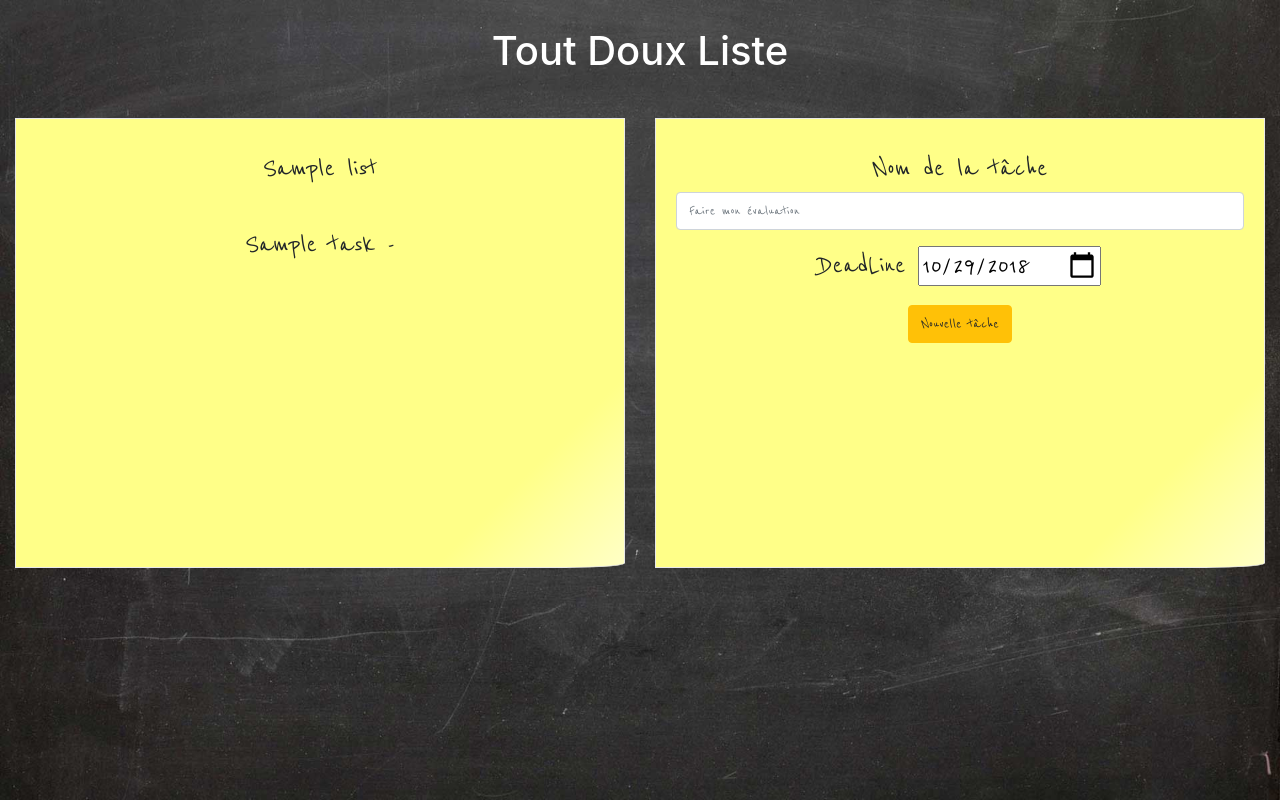
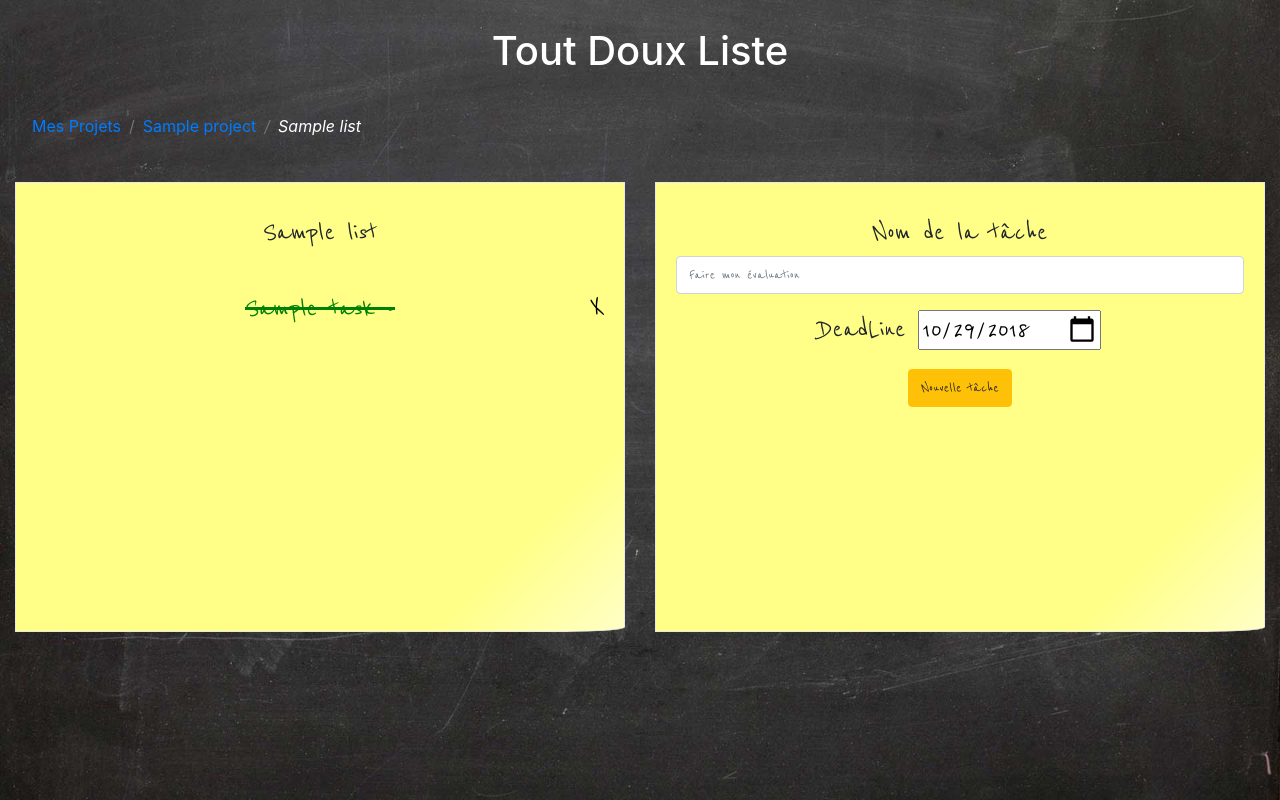
Before and after one commit to paulgiraudet/todolist, a PHP site: page /tasks.php?id=1 in a window 1280 px wide. Run offline with PHP 8.4, Linux system fonts and the light colour scheme; the visitor is signed in with stand-in values (Sample User, id 1); tables that the repository leaves empty or names only in its code hold one stand-in row (values such as "Sample post").

Commit message:
possibility to delete a task// check/uncheck it // breadcrumb

```diff
--- a/css/main.css
+++ b/css/main.css
@@ -106,6 +106,15 @@
   font-size:40px;
 }
 
+.breadcrumb{
+  background-color: transparent;
+}
+
+.breadcrumb .active{
+  color:white;
+  font-style:italic;
+}
+
 .postit{
   min-height:250px;
   max-height:250px;
@@ -120,7 +129,7 @@
 }
 
 
-.postit, .postitadd label, .postitList{
+.postit, .postitadd label, .postitList, .postitadd{
   font-family:'Reenie Beanie';
 }
 
@@ -164,6 +173,30 @@
 .postitList ul{
   text-decoration: none;
 }
+
+.dotask, .donetask{
+  transition:0.3s all;
+}
+
+.dotask{
+  color:black;
+}
+
+.dotask:hover{
+  text-decoration: none;
+  color:green;
+}
+
+.donetask{
+  text-decoration: line-through;
+  color:green;
+}
+
+.donetask:hover{
+  color:red;
+  text-decoration: line-through;
+}
+
 .delete{
   position:absolute;
   right:10px;
@@ -172,9 +205,16 @@
   transition:0.3s all;
 }
 
-.delete:hover{
+.delete:hover, .deleteTask:hover{
   text-decoration: none;
   color:red;
+}
+
+.deleteTask{
+  position:absolute;
+  right:20px;
+  color:black;
+  transition:0.3s all;
 }
 
 input["type=date"]{
--- a/tasks.php
+++ b/tasks.php
@@ -15,6 +15,14 @@
 
 <?php
 
+$req_project = $bdd->prepare('SELECT *, DATE_FORMAT(deadline, "%d/%m/%Y") AS deadlinebis FROM projects WHERE id= :id');
+$req_project->execute(array(
+  'id' => $_SESSION['idproject']
+));
+
+$project = $req_project->fetch();
+
+
 $req_list = $bdd->prepare('SELECT * FROM lists WHERE id= :id');
 $req_list->execute(array(
   'id' => $_SESSION['idlist']
@@ -24,6 +32,15 @@
 
 ?>
 
+ <nav aria-label="breadcrumb" class="breadMargin pl-3">
+   <ol class="breadcrumb">
+     <li class="breadcrumb-item"><a href="projects.php">Mes Projets</a></li>
+     <li class="breadcrumb-item" aria-current="page"><a href="lists.php"><?= $project['name'] ?></a></li>
+     <li class="breadcrumb-item active" aria-current="page"><?= $list['name'] ?></li>
+   </ol>
+ </nav>
+
+
 <div class="container-fluid">
   <div class="row">
     <div class="col-sm-6">
@@ -31,11 +48,11 @@
 
         <p><?= $list['name'] ?></p></br>
 
-          <ul class="list-unstyled">
+          <ul class="list-unstyled taskManagement">
 
         <?php
 
-          $req_tasks = $bdd->prepare('SELECT name, DATE_FORMAT(deadline, "%d/%m/%Y") AS deadlinebis FROM tasks WHERE id_list = :idlist ORDER BY deadline');
+          $req_tasks = $bdd->prepare('SELECT id, name, do_done, DATE_FORMAT(deadline, "%d/%m/%Y") AS deadlinebis FROM tasks WHERE id_list = :idlist ORDER BY deadline');
           $req_tasks->execute(array(
             'idlist' => $_SESSION['idlist']
           ));
@@ -44,9 +61,18 @@
 
           foreach ($tasks as $task) {
 
+            if ($task['do_done']==0) {
               ?>
-              <li class="text-center"> <?= $task['name'] ?> - <i><?= $task['deadlinebis'] ?></i></li>
+                <li class="text-center"> <a href="validtask.php?id=<?= $task['id'] ?>&dodone=<?= $task['do_done'] ?>" class="dotask"><?= $task['name'] ?> - <i><?= $task['deadlinebis'] ?></i></a>
+                <a href="deletetask.php?id=<?= $task['id'] ?>" class="deleteTask">X</a></li>
               <?php
+            }
+            else{
+              ?>
+                <li class="text-center"> <a href="validtask.php?id=<?= $task['id'] ?>&dodone=<?= $task['do_done'] ?>" class="donetask"><?= $task['name'] ?> - <i><?= $task['deadlinebis'] ?></i></a>
+                <a href="deletetask.php?id=<?= $task['id'] ?>" class="deleteTask">X</a></li>
+              <?php
+            }
           }
 
          ?>
```
Also changed, not shown: deletetask.php (added, +12 -0 lines), lists.php (+10 -2 lines), projects.php (+7 -0 lines), validtask.php (+35 -1 lines). Lines whose indentation alone changed are shown as unchanged.
